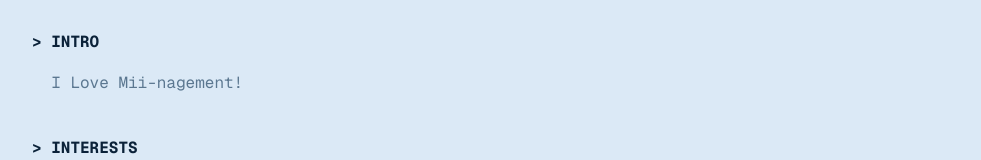
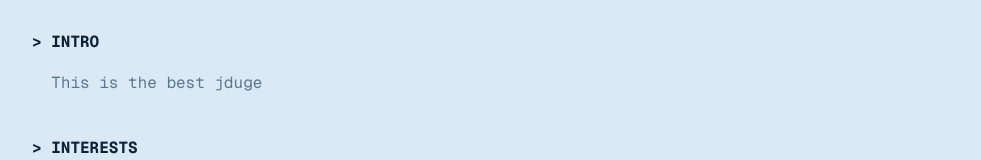
Before and after one commit to jkusuda/jkusuda.dev, a Next.js app: page / in a window 1280 px wide. Shown: the part 170-330 px from the top of the page, without its empty margins (296-1277 px from the left). Built offline with nearby package versions, Linux system fonts and the light colour scheme.

Commit message:
Change bio to "This is the best jduge"
Step by Lucas (attempt 1).

```diff
--- a/app/page.tsx
+++ b/app/page.tsx
@@ -38,7 +38,7 @@ export default function Home() {
 
       <div className="mt-10 space-y-8 sm:mt-12 sm:space-y-10">
         <Section title="INTRO">
-          <p>I Love Mii-nagement!</p>
+          <p>This is the best jduge</p>
         </Section>
 
         <Section title="INTERESTS">
```
